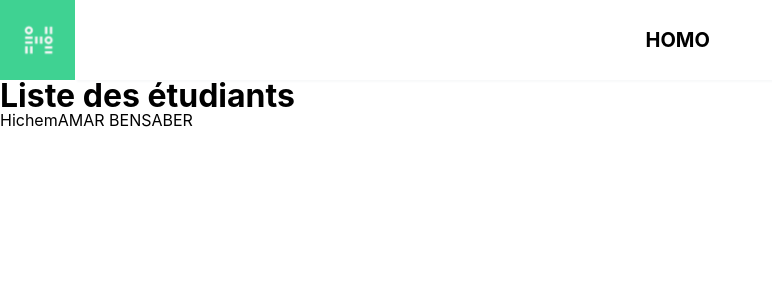
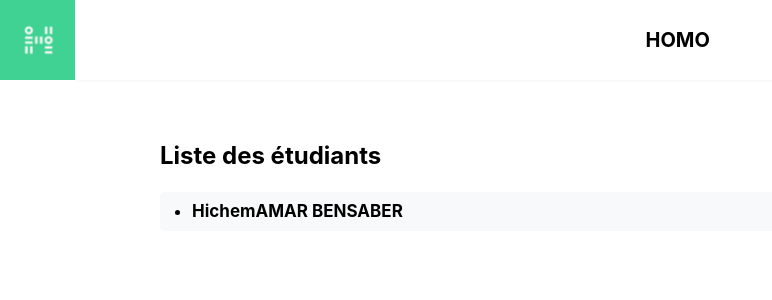
Before and after one commit to hichemamb/react-challenge-191026, a React (Create React App) app: page /students-list in a window 1280 px wide. Shown: the top 300 px of the page, without its empty margins (0-772 px from the left). Built offline with nearby package versions, Linux system fonts and the light colour scheme.

Commit message:
[RC](styles): StudentsList pages + ItemStudents componenents styled

```diff
--- a/src/components/StudentsList/StudentsList.js
+++ b/src/components/StudentsList/StudentsList.js
@@ -11,8 +11,10 @@ const StudentsList = () => {
    return (
       <div>
          <Header/>
-         <h1><strong>Liste des étudiants</strong></h1>
-         <ItemStudents/>
+         <section className="students">
+            <h1 className="students__title"><strong>Liste des étudiants</strong></h1>
+            <ItemStudents/>
+         </section>
       </div>
    );
 };
--- a/src/components/StudentsList/StudentsList.scss
+++ b/src/components/StudentsList/StudentsList.scss
@@ -0,0 +1,8 @@
+.students {
+    width: 75%;
+    margin: 0 auto;
+
+    &__title {
+        margin: 64px auto 24px;
+    }
+}
--- a/src/components/_shared/ItemStudents/ItemStudents.js
+++ b/src/components/_shared/ItemStudents/ItemStudents.js
@@ -3,14 +3,16 @@ import './ItemStudents.scss';
 
 const ItemStudents = ({firstname, lastname}) => {
    return (
-      <div className="students">
-        <ul className="students-list">
-           <li>
-                <span className="students-list__name">Hichem</span>
-                <span className="students-list__name">AMAR BENSABER</span>
-            </li>
-        </ul>
-      </div>
+       <div>
+         <div className="studentsItem">
+            <ul className="studentsItem-list">
+               <li>
+                  <span className="studentsItem-list__name">Hichem</span>
+                  <span className="studentsItem-list__name">AMAR BENSABER</span>
+               </li>
+            </ul>
+         </div>
+       </div>
    );
 };
 
--- a/src/components/_shared/ItemStudents/ItemStudents.scss
+++ b/src/components/_shared/ItemStudents/ItemStudents.scss
@@ -0,0 +1,12 @@
+.studentsItem {
+    height: auto;
+    background-color: #F8F9FA;
+    border-radius: 5px;
+    padding: 11px 0 11px 32px;
+    margin-bottom: 20px;
+    &-list__name {
+        color: #000000;
+        font-weight: bold;
+        font-size: 17px;
+    }
+}
```
